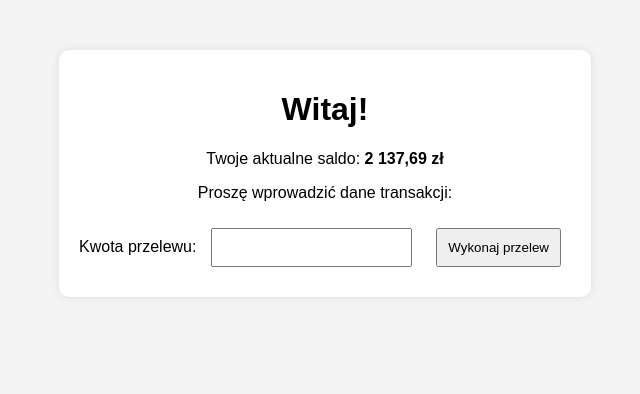
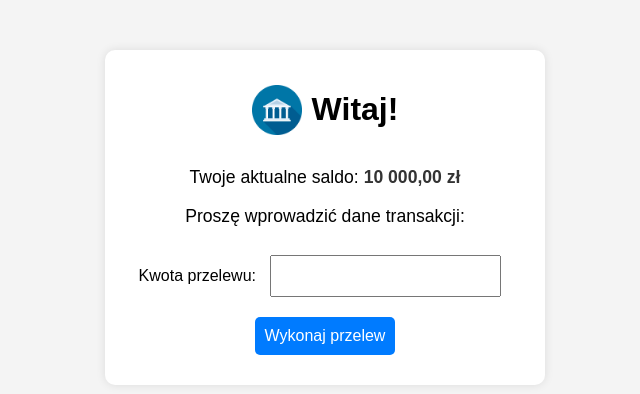
Before and after one commit to itsnotmike21/wsb, a PHP site: page / in a window 1280 px wide. Shown: the top 394 px of the page, without its empty margins (315-955 px from the left). Run offline with PHP 8.4, Linux system fonts and the light colour scheme.

Commit message:
#dodano style css #dodano favicon #dodano logo banku w body

```diff
--- a/index.html
+++ b/index.html
@@ -4,28 +4,11 @@
     <meta charset="UTF-8">
     <meta name="viewport" content="width=device-width, initial-scale=1.0">
     <title>System Bankowy</title>
-    <style>
-        body {
-            font-family: Arial, sans-serif;
-            text-align: center;
-            margin: 50px;
-            background-color: #f4f4f4;
-        }
-        .container {
-            background: white;
-            padding: 20px;
-            border-radius: 10px;
-            box-shadow: 0 0 10px rgba(0, 0, 0, 0.1);
-            display: inline-block;
-        }
-        input, button {
-            margin: 10px;
-            padding: 10px;
-        }
-    </style>
+    <link rel="icon" href="images/bank_favicon.png" type="image/png">
+    <link rel="stylesheet" href="style.css">
     <script>
         function loadSaldo() {
-            fetch('saldo.php')  // Pobiera aktualne saldo z pliku PHP
+            fetch('saldo.php')
                 .then(response => response.text())
                 .then(data => {
                     document.getElementById('saldo').innerHTML = data;
@@ -33,12 +16,15 @@
                 .catch(error => console.error('Błąd pobierania salda:', error));
         }
 
-        window.onload = loadSaldo;  // Automatycznie ładuje saldo przy starcie
+        window.onload = loadSaldo;
     </script>
 </head>
 <body>
 <div class="container">
-    <h1>Witaj!</h1>
+    <div class="header-content">
+        <img src="images/bank_logo.png" alt="Logo Banku" class="logo">
+        <h1>Witaj!</h1>
+    </div>
 
     <p>Twoje aktualne saldo: <strong id="saldo">Ładowanie...</strong></p>
 
--- a/saldo.php
+++ b/saldo.php
@@ -3,7 +3,7 @@ $saldoFile = "saldo.txt";
 
 // Jeśli plik nie istnieje, ustaw domyślne saldo
 if (!file_exists($saldoFile)) {
-    file_put_contents($saldoFile, "2137.69");
+    file_put_contents($saldoFile, "10000.00");
 }
 
 // Pobierz saldo i zwróć jako tekst
--- a/saldo.txt
+++ b/saldo.txt
@@ -1 +1 @@
-2137.69
+10000.00
--- /dev/null
+++ b/style.css
@@ -0,0 +1,68 @@
+/* Flexbox container for header content in .container */
+.container .header-content {
+    display: flex;
+    align-items: center; /* Wyrównanie w pionie */
+    justify-content: center; /* Wyśrodkowanie elementów w poziomie */
+    width: 100%; /* Ustawienie na pełną szerokość kontenera */
+}
+
+.header-content .logo {
+    margin-right: 10px; /* Odstęp między logo a napisem */
+    max-width: 50px; /* Maksymalna szerokość logo */
+    height: auto; /* Zachowanie proporcji */
+}
+
+.logo {
+    height: 50px;
+    margin-right: 15px;
+}
+
+header h1 {
+    color: white;
+    font-size: 1.5rem;
+    margin: 0;
+}
+
+
+body {
+    font-family: Arial, sans-serif;
+    text-align: center;
+    margin: 50px;
+    background-color: #f4f4f4;
+}
+
+.container {
+    background: white;
+    padding: 20px;
+    border-radius: 10px;
+    box-shadow: 0 0 10px rgba(0, 0, 0, 0.1);
+    display: inline-block;
+    max-width: 400px;
+    width: 100%;
+}
+
+input, button {
+    margin: 10px;
+    padding: 10px;
+    font-size: 1rem;
+}
+
+button {
+    background: #007BFF;
+    color: white;
+    border: none;
+    border-radius: 5px;
+    cursor: pointer;
+}
+
+button:hover {
+    background: #0056b3;
+}
+
+strong {
+    color: #333;
+}
+
+p {
+    font-size: 1.1rem;
+}
```
Also changed, not shown: bank.php (+1 -27 lines), images/bank_favicon.png (added), images/bank_logo.png (added).
